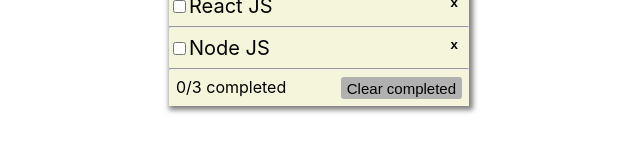
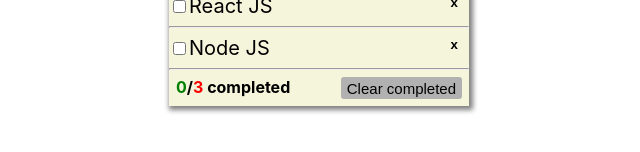
Before and after one commit to MesropAbazyan/TodoList, a React (Create React App) app: page / in a window 1280 px wide. Shown: the part 194-346 px from the top of the page, without its empty margins (321-961 px from the left). Built offline with nearby package versions, Linux system fonts and the light colour scheme; the HTML template or start-up script is replaced by a standard one.

Commit message:
Update TodoFooter.js

```diff
--- a/src/features/TodoFooter.js
+++ b/src/features/TodoFooter.js
@@ -5,7 +5,14 @@
 
   return (
     <div className='TodoFooter'>
-            <div><span>{completed}/{todos.length} completed</span></div>
+      <div>
+        <span>
+          <b>
+            <span className='done'>{completed}</span>/
+            <span className='all'>{todos.length}</span> completed
+          </b>
+        </span>
+      </div>
       <button onClick={onClearCompleted}>Clear completed</button>
     </div>
   );
```
Lines whose indentation alone changed are shown as unchanged.
